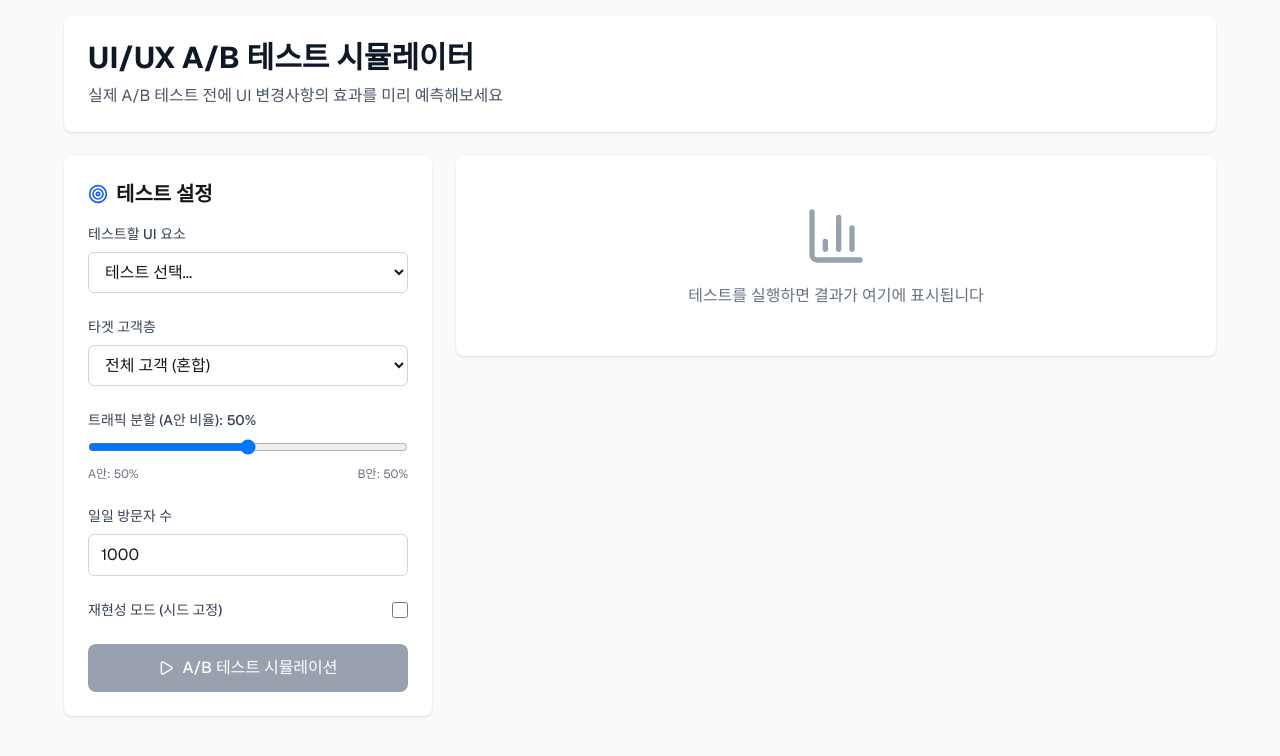
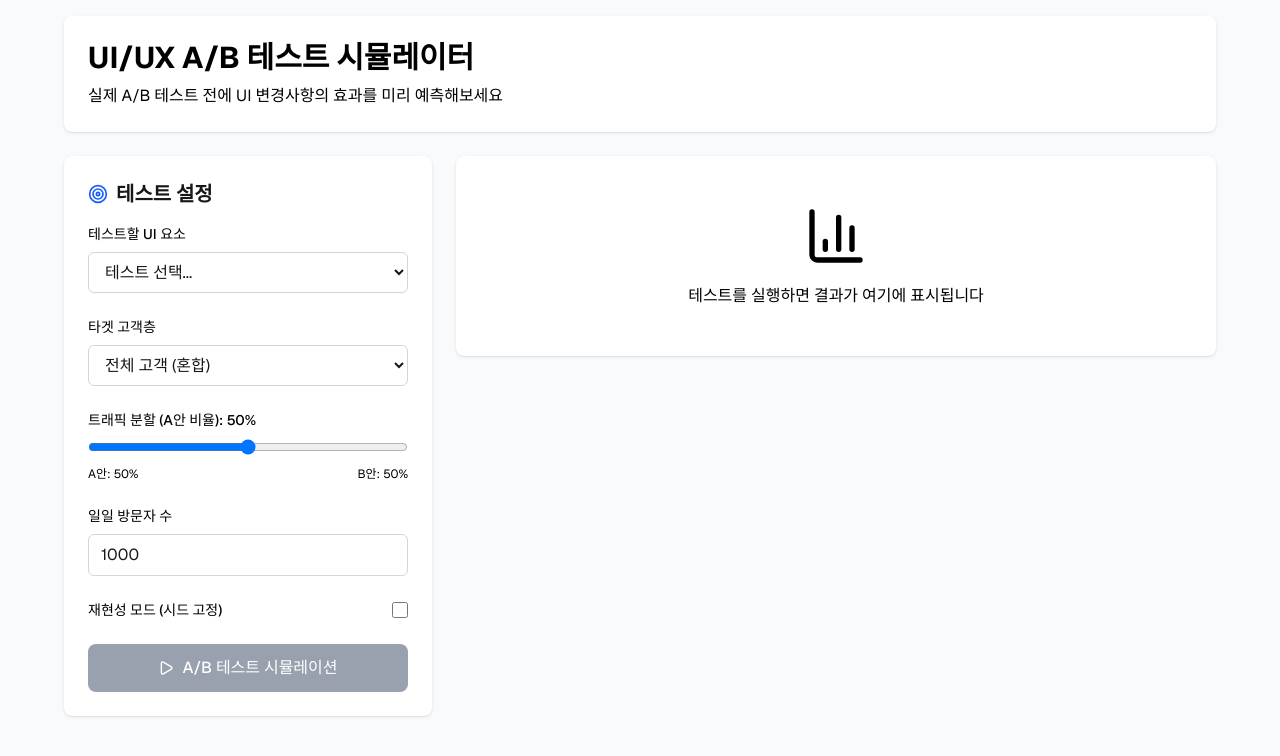
Before and after one commit to 5pmproject/ab-test-simulator, a Next.js app: page / in a window 1280 px wide. Shown: the top 756 px of the page. Built offline with nearby package versions, Linux system fonts and the light colour scheme.

Commit message:
Refactor: Update text colors to black for better contrast
Co-authored-by: del7000 <del7000@gmail.com>

```diff
--- a/app/page.tsx
+++ b/app/page.tsx
@@ -337,10 +337,10 @@ export default function Home() {
       <div className="max-w-6xl mx-auto">
         {/* 헤더 */}
         <div className="bg-white rounded-lg shadow-sm p-6 mb-6">
-          <h1 className="text-3xl font-bold text-gray-900 mb-2">
+          <h1 className="text-3xl font-bold text-black mb-2">
             UI/UX A/B 테스트 시뮬레이터
           </h1>
-          <p className="text-gray-600">
+          <p className="text-black">
             실제 A/B 테스트 전에 UI 변경사항의 효과를 미리 예측해보세요
           </p>
         </div>
@@ -355,7 +355,7 @@ export default function Home() {
               </h2>
 
               <div className="mb-6">
-                <label htmlFor="test-select" className="block text-sm font-medium text-gray-700 mb-2">
+                <label htmlFor="test-select" className="block text-sm font-medium text-black mb-2">
                   테스트할 UI 요소
                 </label>
                 <select
@@ -372,7 +372,7 @@ export default function Home() {
               </div>
 
               <div className="mb-6">
-                <label htmlFor="audience-select" className="block text-sm font-medium text-gray-700 mb-2">
+                <label htmlFor="audience-select" className="block text-sm font-medium text-black mb-2">
                   타겟 고객층
                 </label>
                 <select
@@ -388,7 +388,7 @@ export default function Home() {
               </div>
 
               <div className="mb-6">
-                <label htmlFor="split-range" className="block text-sm font-medium text-gray-700 mb-2">
+                <label htmlFor="split-range" className="block text-sm font-medium text-black mb-2">
                   트래픽 분할 (A안 비율): {trafficSplit}%
                 </label>
                 <input
@@ -400,14 +400,14 @@ export default function Home() {
                   onChange={(e) => setTrafficSplit(parseInt(e.target.value))}
                   className="w-full"
                 />
-                <div className="flex justify-between text-xs text-gray-500 mt-1">
+                <div className="flex justify-between text-xs text-black mt-1">
                   <span>A안: {trafficSplit}%</span>
                   <span>B안: {100 - trafficSplit}%</span>
                 </div>
               </div>
 
               <div className="mb-6">
-                <label htmlFor="visitors-input" className="block text-sm font-medium text-gray-700 mb-2">
+                <label htmlFor="visitors-input" className="block text-sm font-medium text-black mb-2">
                   일일 방문자 수
                 </label>
                 <input
@@ -424,7 +424,7 @@ export default function Home() {
               {/* 시드 옵션 */}
               <div className="mb-6">
                 <div className="flex items-center justify-between">
-                  <label htmlFor="seed-toggle" className="text-sm font-medium text-gray-700">
+                  <label htmlFor="seed-toggle" className="text-sm font-medium text-black">
                     재현성 모드 (시드 고정)
                   </label>
                   <input
@@ -437,7 +437,7 @@ export default function Home() {
                 </div>
                 {useSeed && (
                   <div className="mt-3">
-                    <label htmlFor="seed-input" className="block text-sm text-gray-700 mb-1">시드 값</label>
+                    <label htmlFor="seed-input" className="block text-sm text-black mb-1">시드 값</label>
                     <input
                       id="seed-input"
                       type="number"
@@ -484,12 +484,12 @@ export default function Home() {
                   <div className="p-4 bg-blue-50 rounded-lg">
                     <h4 className="font-medium text-blue-900 mb-2">🅰️ 변형안 A</h4>
                     <div className="text-2xl mb-2">{abTestScenarios[selectedTest as keyof typeof abTestScenarios].variants.A.visual}</div>
-                    <p className="text-sm text-gray-600">{abTestScenarios[selectedTest as keyof typeof abTestScenarios].variants.A.description}</p>
+                    <p className="text-sm text-black">{abTestScenarios[selectedTest as keyof typeof abTestScenarios].variants.A.description}</p>
                   </div>
                   <div className="p-4 bg-green-50 rounded-lg">
                     <h4 className="font-medium text-green-900 mb-2">🅱️ 변형안 B</h4>
                     <div className="text-2xl mb-2">{abTestScenarios[selectedTest as keyof typeof abTestScenarios].variants.B.visual}</div>
-                    <p className="text-sm text-gray-600">{abTestScenarios[selectedTest as keyof typeof abTestScenarios].variants.B.description}</p>
+                    <p className="text-sm text-black">{abTestScenarios[selectedTest as keyof typeof abTestScenarios].variants.B.description}</p>
                   </div>
                 </div>
               </div>
@@ -536,15 +536,15 @@ export default function Home() {
                   <div className="grid grid-cols-3 gap-4">
                     <div className="text-center p-4 bg-gray-50 rounded-lg">
                       <div className="text-2xl font-bold text-blue-600">+{results.improvement.toFixed(1)}%</div>
-                      <div className="text-sm text-gray-600">개선율</div>
+                      <div className="text-sm text-black">개선율</div>
                     </div>
                     <div className="text-center p-4 bg-gray-50 rounded-lg">
                       <div className="text-2xl font-bold text-green-600">{results.confidence.toFixed(0)}%</div>
-                      <div className="text-sm text-gray-600">신뢰도</div>
+                      <div className="text-sm text-black">신뢰도</div>
                     </div>
                     <div className="text-center p-4 bg-gray-50 rounded-lg">
                       <div className="text-2xl font-bold text-purple-600">{results.revenueLift > 0 ? '+' : ''}{results.revenueLift.toFixed(1)}%</div>
-                      <div className="text-sm text-gray-600">매출 변화</div>
+                      <div className="text-sm text-black">매출 변화</div>
                     </div>
                   </div>
                 </div>
@@ -553,7 +553,7 @@ export default function Home() {
                 <div className="bg-white rounded-lg shadow-sm p-6">
                   <h3 className="text-lg font-semibold mb-4">💡 추천사항</h3>
                   <div className="bg-yellow-50 border border-yellow-200 rounded-lg p-4 mb-4">
-                    <div className="whitespace-pre-line text-gray-800">
+                    <div className="whitespace-pre-line text-black">
                       {results.recommendationData.recommendation}
                     </div>
                   </div>
@@ -569,8 +569,8 @@ export default function Home() {
               </div>
             ) : (
               <div className="bg-white rounded-lg shadow-sm p-12 text-center">
-                <BarChart3 className="w-16 h-16 mx-auto mb-4 text-gray-400" />
-                <p className="text-gray-500">테스트를 실행하면 결과가 여기에 표시됩니다</p>
+                <BarChart3 className="w-16 h-16 mx-auto mb-4 text-black" />
+                <p className="text-black">테스트를 실행하면 결과가 여기에 표시됩니다</p>
               </div>
             )}
           </div>
```
